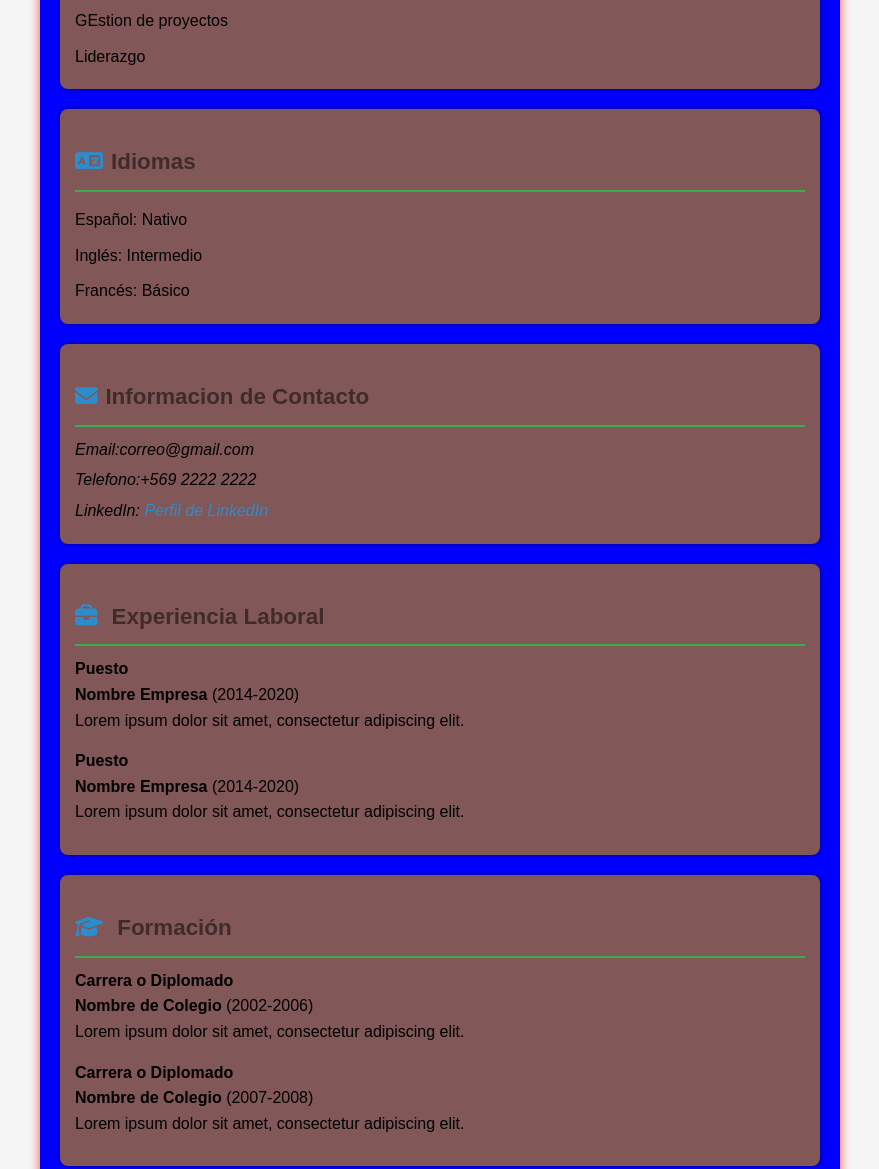
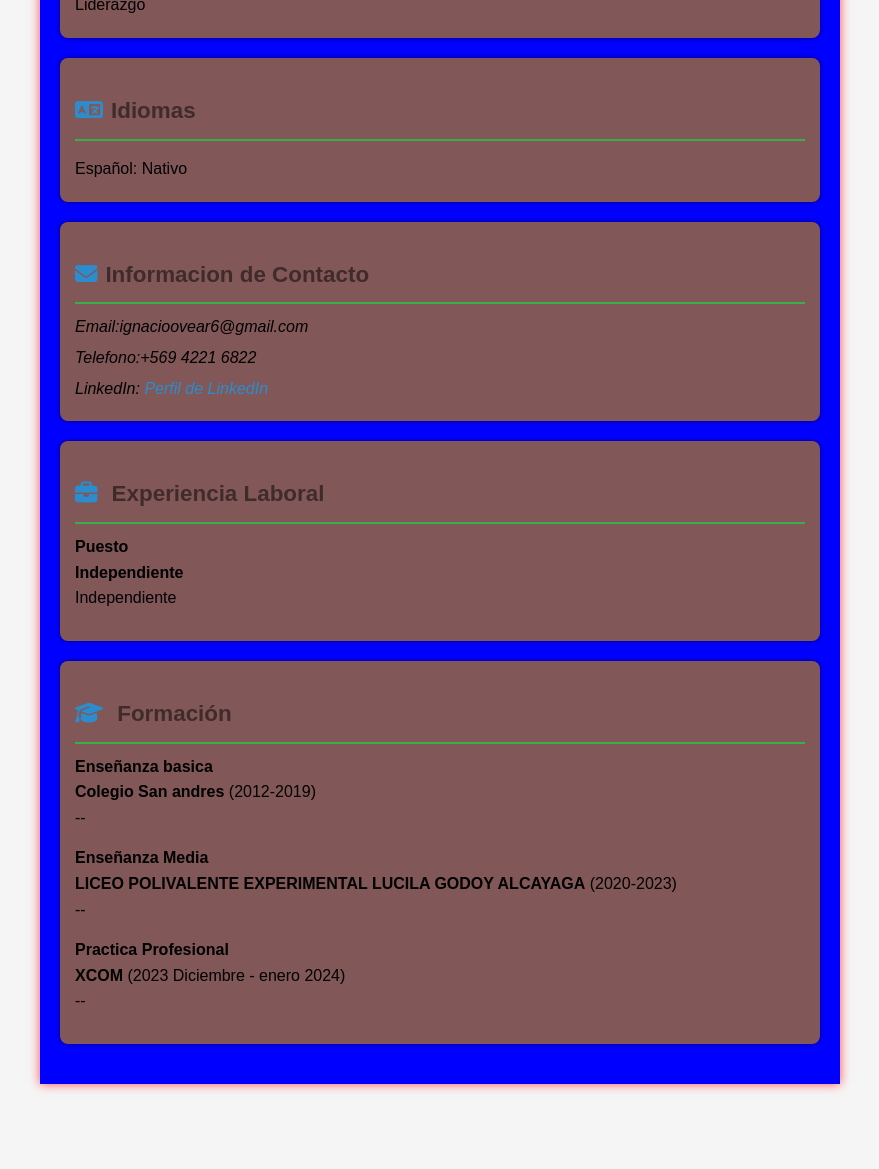
Before and after one commit to ValienteGhost/Clase-3-front, a plain HTML site: page index.html in a window 1280 px wide. Shown: the part 810-1979 px from the top of the page, without its empty margins (200-1079 px from the left). After the commit the page ends 1958 px from the top, so only its background shows below. Drawn offline with Linux system fonts and the light colour scheme; a web font is replaced by a local one.

Commit message:
Final Commit

```diff
--- a/index.html
+++ b/index.html
@@ -15,21 +15,21 @@
             </figure>
             <section class="nombre_puesto">
                 <h1>Ignacio Nova</h1>
-                <h2>Desarrollador Web</h2>
+                <h2>Soporte tecnico y reparaciones </h2>
 
             </section>
         </header>
         <section>
             <h3>Sobre mí</h3>
             <hr>
-            <p>Desarrollador web con experiencia en HTML, CSS, JavaScript, PHP y MySQL. Conocimientos en diseño web y experiencia en el uso de herramientas de diseño gráfico como Adobe Photoshop y Adobe Illustrator.</p>
+            <p>Realizo soporte tecnico a usuarios y tambien reparaciones a todo tipo de Hardware</p>
         </section>
         <section>
             <h3><i class="fas fa-cogs"></i>Hablidades</h3>
             <hr>
             <ul>
+                <li>Puntualidad</li>
                 <li>Trabajo en equipo</li>
-                <li>GEstion de proyectos</li>
                 <li>Liderazgo</li>
             </ul>
         </section>
@@ -38,17 +38,15 @@
             <hr>
             <ul>
                 <li>Español: Nativo</li>
-                <li>Inglés: Intermedio</li>
-                <li>Francés: Básico</li>
             </ul>
         </section>
         <section>
             <h3><i class="fas fa-envelope"></i>Informacion de Contacto</h3>
             <hr>
             <address>
-                <p>Email:correo@gmail.com</p>
-                <p>Telefono:+569 2222 2222</p>
-                <p>LinkedIn: <a href="#"> Perfil de LinkedIn</a></p>
+                <p>Email:ignacioovear6@gmail.com</p>
+                <p>Telefono:+569 4221 6822</p>
+                <p>LinkedIn: <a href="https://www.linkedin.com/in/ignacio-nova-633451298/"> Perfil de LinkedIn</a></p>
             </address>
         </section>
         <section>
@@ -56,13 +54,8 @@
             <hr>
             <article>
                 <h4>Puesto</h4>
-                <p><strong>Nombre Empresa</strong> (2014-2020)</p>
-                <p>Lorem ipsum dolor sit amet, consectetur adipiscing elit.</p>
-            </article>
-            <article>
-                <h4>Puesto</h4>
-                <p><strong>Nombre Empresa</strong> (2014-2020)</p>
-                <p>Lorem ipsum dolor sit amet, consectetur adipiscing elit.</p>
+                <p><strong>Independiente</strong></p>
+                <p>Independiente</p>
             </article>
         </section>
 
@@ -70,14 +63,20 @@
             <h3><i class="fas fa-graduation-cap"></i> Formación</h3>
             <hr>
             <article>
-                <h4>Carrera o Diplomado</h4>
-                <p><strong>Nombre de Colegio</strong> (2002-2006)</p>
-                <p>Lorem ipsum dolor sit amet, consectetur adipiscing elit.</p>
+                <h4>Enseñanza basica</h4>
+                <p><strong>Colegio San andres</strong> (2012-2019)</p>
+                <p>--</p>
             </article>
             <article>
-                <h4>Carrera o Diplomado</h4>
-                <p><strong>Nombre de Colegio</strong> (2007-2008)</p>
-                <p>Lorem ipsum dolor sit amet, consectetur adipiscing elit.</p>
+                <h4>Enseñanza Media</h4>
+                <p><strong>
+                    LICEO POLIVALENTE EXPERIMENTAL LUCILA GODOY ALCAYAGA</strong> (2020-2023)</p>
+                <p>--</p>
+            </article>
+            <article>
+                <h4>Practica Profesional</h4>
+                <p><strong>XCOM</strong> (2023 Diciembre - enero 2024)</p>
+                <p>--</p>
             </article>
         </section>
     </main>
```
